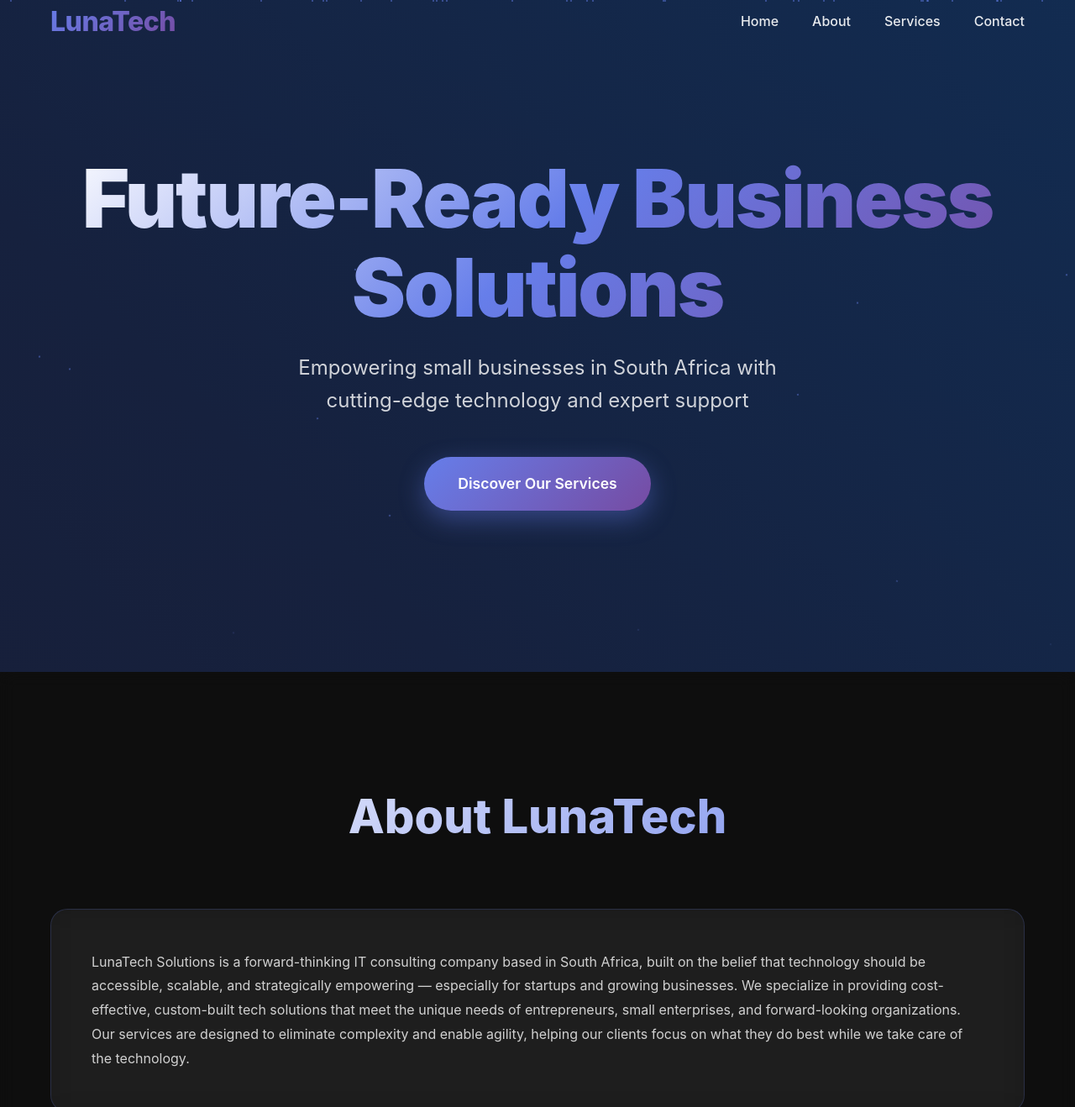
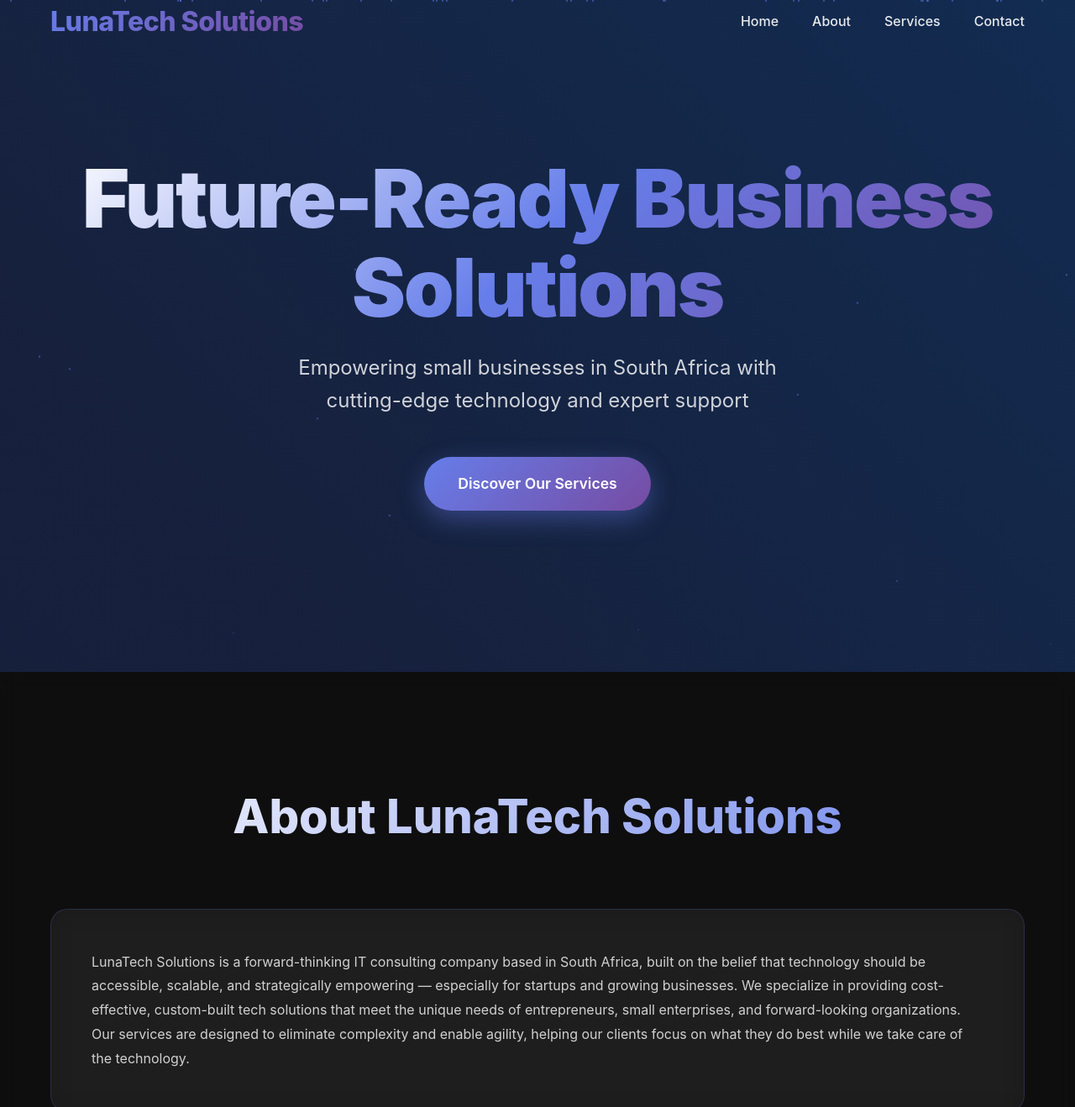
Before and after one commit to Gomza98/LunaTech, a plain HTML site: page index.html in a window 1280 px wide. Shown: the top 1318 px of the page at 84% size. Drawn offline with Linux system fonts and the light colour scheme.

Commit message:
Update index.html

```diff
--- a/index.html
+++ b/index.html
@@ -556,7 +556,7 @@
 
  <header>
         <nav class="container">
-            <a href="#home" class="logo">LunaTech</a>
+            <a href="#home" class="logo">LunaTech Solutions</a>
             <button class="menu-toggle" aria-label="Toggle navigation">☰</button>
             <ul class="nav-links">
                 <li><a href="#home">Home</a></li>
@@ -581,7 +581,7 @@
     <!-- About us Section -->
     <section id="about" class="services">
         <div class="container">
-            <h2 class="section-title fade-in">About LunaTech</h2>
+            <h2 class="section-title fade-in">About LunaTech Solutions</h2>
             <div class="service-card fade-in">
                 <p>LunaTech Solutions is a forward-thinking IT consulting company based in South Africa, built on the belief that technology should be accessible, scalable, and strategically empowering — especially for startups and growing businesses.
 
```
